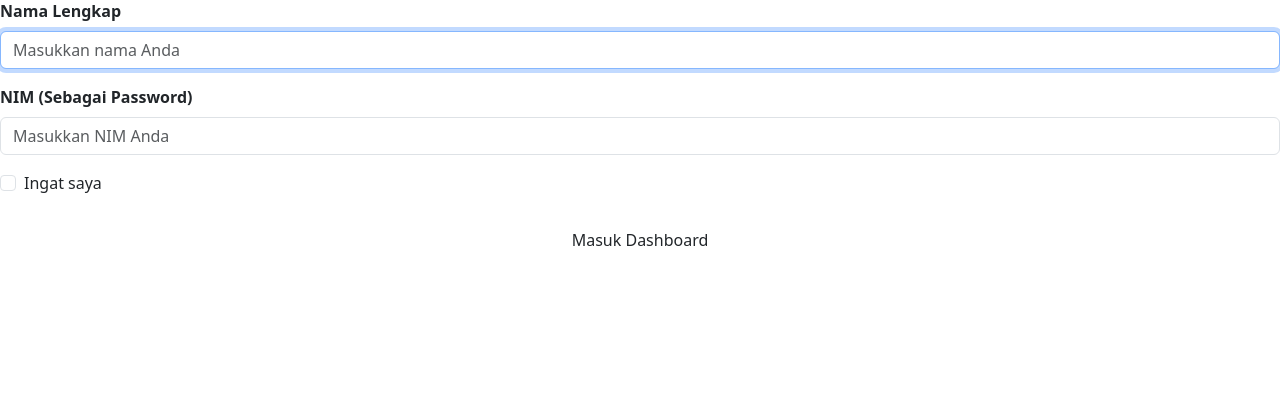
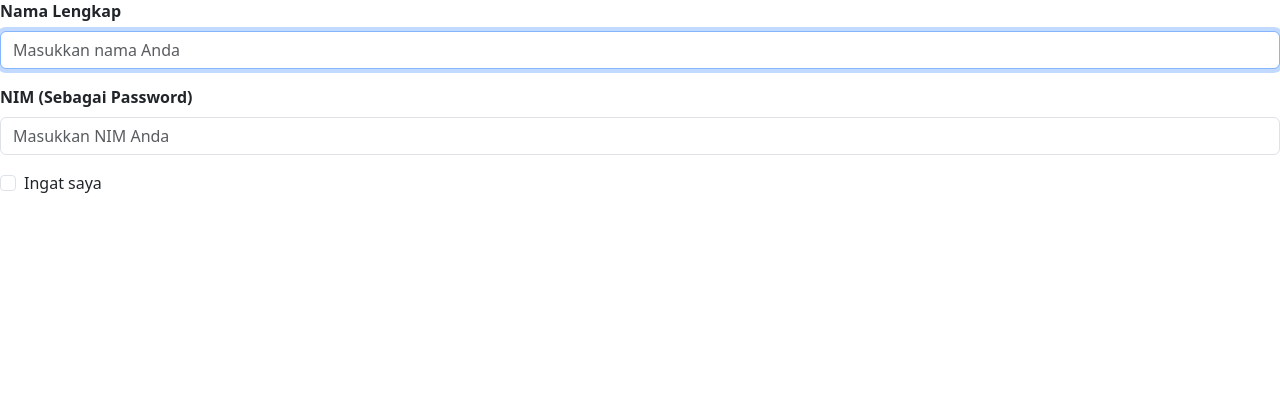
Before and after one commit to Rahmatinitini/beasiswa-klp-1-unit-3, a PHP site: page / in a window 1280 px wide. Shown: the part 111-528 px from the top of the page. Run offline with PHP 8.4, Linux system fonts and the light colour scheme.

Commit message:
Refactor login logic and HTML structure

```diff
--- a/index.php
+++ b/index.php
@@ -27,7 +27,6 @@ if ($_SERVER['REQUEST_METHOD'] === 'POST') {
         $_SESSION['nama_lengkap'] = $nama;
         $_SESSION['username']     = $nim;
         $_SESSION['role']         = 'admin';
-
         header('Location: dashboard.php');
         exit;
     }
@@ -74,7 +73,6 @@ if ($_SERVER['REQUEST_METHOD'] === 'POST') {
             </div>
 
             <button type="submit" class="btn btn-primary-custom w-100">
-                Masuk Dashboard
             </button>
         </form>
     </div>
```
